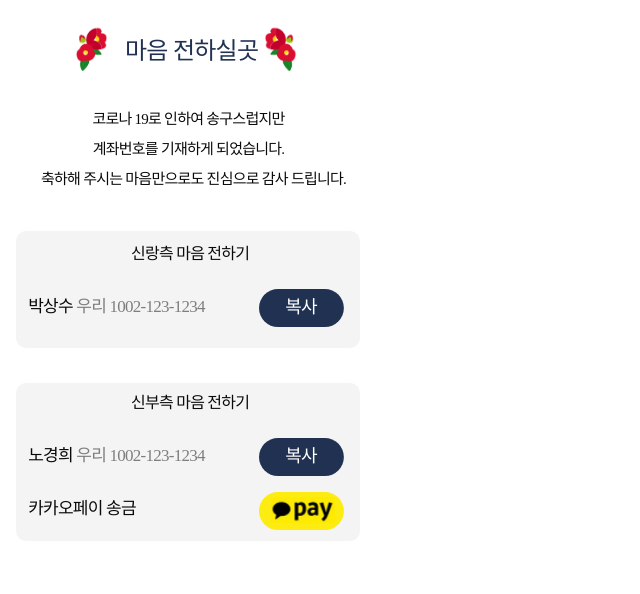
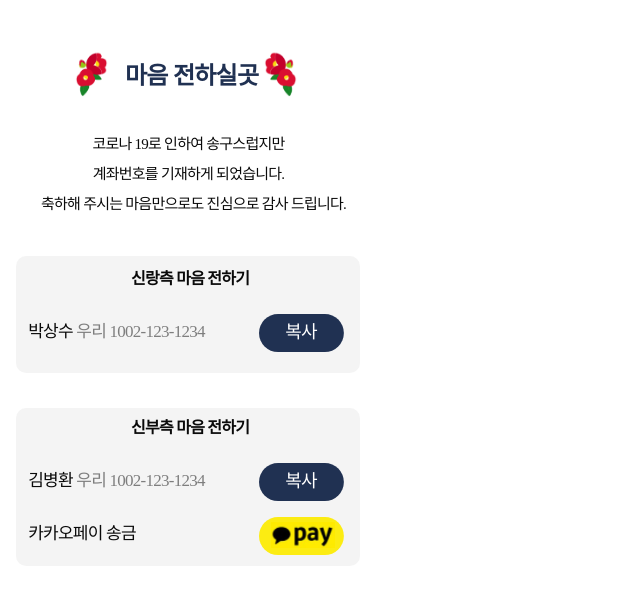
Before and after one commit to ljlwpwp/copy_to_clipboard, a plain HTML site: page index.html in a window 1280 px wide. Shown: the whole page, without its empty margins (0-640 px from the left). Drawn offline with Linux system fonts and the light colour scheme.

Commit message:
Update index.html

```diff
--- a/index.html
+++ b/index.html
@@ -4,16 +4,16 @@
 <meta charset="utf-8"/>
 <meta http-equiv="X-UA-Compatible" content="IE=edge"/>
 <meta name="viewport" content="width=device-width, initial-scale=1.0">
-<title>iPhone X, XS, 11 Pro – 1</title>
+<title>iPhone 6, 7, 8 – 1</title>
 <style id="applicationStylesheet" type="text/css">
 	.mediaViewInfo {
-		--web-view-name: iPhone X, XS, 11 Pro – 1;
-		--web-view-id: iPhone_X_XS_11_Pro__1;
+		--web-view-name: iPhone 6, 7, 8 – 1;
+		--web-view-id: iPhone_6_7_8__1;
 		--web-scale-on-resize: true;
 		--web-enable-deep-linking: true;
 	}
 	:root {
-		--web-view-ids: iPhone_X_XS_11_Pro__1;
+		--web-view-ids: iPhone_6_7_8__1;
 	}
 	* {
 		margin: 0;
@@ -21,14 +21,14 @@
 		box-sizing: border-box;
 		border: none;
 	}
-	#iPhone_X_XS_11_Pro__1 {
+	#iPhone_6_7_8__1 {
 		position: absolute;
 		width: 375px;
-		height: 812px;
+		height: 667px;
 		background-color: rgba(255,255,255,1);
 		overflow: hidden;
-		--web-view-name: iPhone X, XS, 11 Pro – 1;
-		--web-view-id: iPhone_X_XS_11_Pro__1;
+		--web-view-name: iPhone 6, 7, 8 – 1;
+		--web-view-id: iPhone_6_7_8__1;
 		--web-scale-on-resize: true;
 		--web-enable-deep-linking: true;
 	}
@@ -42,7 +42,7 @@
 		width: 344px;
 		height: 117px;
 		left: 16px;
-		top: 231px;
+		top: 256px;
 	}
 	#n_2_ {
 		opacity: 0.302;
@@ -54,7 +54,7 @@
 		width: 344px;
 		height: 158px;
 		left: 16px;
-		top: 383px;
+		top: 408px;
 	}
 	#n_1 {
 		fill: rgba(32,49,82,1);
@@ -65,11 +65,11 @@
 		width: 84.874px;
 		height: 38.124px;
 		left: 259.337px;
-		top: 438.068px;
+		top: 463.068px;
 	}
 	#n__ {
 		left: 131px;
-		top: 246.076px;
+		top: 271.076px;
 		position: absolute;
 		overflow: visible;
 		width: 115px;
@@ -77,19 +77,19 @@
 		line-height: 30px;
 		margin-top: -7px;
 		text-align: left;
-		font-family: NanumSquareRoundR;
+		font-family: NanumSquareRound;
 		font-style: normal;
-		font-weight: normal;
+		font-weight: bold;
 		font-size: 16px;
 		color: rgba(10,10,10,1);
 		letter-spacing: -0.75px;
 	}
-	#n____1002-123-1234 {
+	#n______1002-123-1234 {
 		left: 28.125px;
-		top: 298.906px;
+		top: 323.906px;
 		position: absolute;
 		overflow: visible;
-		width: 195px;
+		width: 201px;
 		white-space: nowrap;
 		line-height: 30px;
 		margin-top: -6.5px;
@@ -101,12 +101,12 @@
 		color: rgba(10,10,10,1);
 		letter-spacing: -0.75px;
 	}
-	#n____1002-123-1234_l {
+	#n______1002-123-1234_l {
 		left: 28.125px;
-		top: 447.654px;
+		top: 472.654px;
 		position: absolute;
 		overflow: visible;
-		width: 195px;
+		width: 201px;
 		white-space: nowrap;
 		line-height: 30px;
 		margin-top: -6.5px;
@@ -120,7 +120,7 @@
 	}
 	#n_ {
 		left: 28.125px;
-		top: 500.484px;
+		top: 525.484px;
 		position: absolute;
 		overflow: visible;
 		width: 105px;
@@ -137,7 +137,7 @@
 	}
 	#n___n {
 		left: 131px;
-		top: 394.824px;
+		top: 419.824px;
 		position: absolute;
 		overflow: visible;
 		width: 115px;
@@ -145,16 +145,16 @@
 		line-height: 30px;
 		margin-top: -7px;
 		text-align: left;
-		font-family: NanumSquareRoundR;
+		font-family: NanumSquareRound;
 		font-style: normal;
-		font-weight: normal;
+		font-weight: bold;
 		font-size: 16px;
 		color: rgba(10,10,10,1);
 		letter-spacing: -0.75px;
 	}
 	#Text {
 		left: 284.639px;
-		top: 446.668px;
+		top: 471.668px;
 		position: absolute;
 		overflow: visible;
 		width: 33px;
@@ -178,11 +178,11 @@
 		width: 84.874px;
 		height: 38.124px;
 		left: 259.337px;
-		top: 289.319px;
+		top: 314.319px;
 	}
 	#Text_q {
 		left: 284.639px;
-		top: 297.919px;
+		top: 322.919px;
 		position: absolute;
 		overflow: visible;
 		width: 33px;
@@ -206,14 +206,14 @@
 		width: 84.874px;
 		height: 38.124px;
 		left: 259.337px;
-		top: 491.764px;
+		top: 516.764px;
 	}
 	#n_2_s {
 		position: absolute;
 		width: 64.089px;
 		height: 25.982px;
 		left: 270.596px;
-		top: 496.969px;
+		top: 521.969px;
 		overflow: visible;
 	}
 	#icon_ {
@@ -221,7 +221,7 @@
 		width: 73px;
 		height: 73px;
 		left: 244px;
-		top: 12px;
+		top: 37px;
 		overflow: visible;
 	}
 	#icon {
@@ -229,12 +229,12 @@
 		width: 73px;
 		height: 73px;
 		left: 55px;
-		top: 12px;
+		top: 37px;
 		overflow: visible;
 	}
 	#n__v {
 		left: 125px;
-		top: 39.081px;
+		top: 64.081px;
 		position: absolute;
 		overflow: visible;
 		width: 127px;
@@ -242,16 +242,16 @@
 		line-height: 42px;
 		margin-top: -9px;
 		text-align: center;
-		font-family: NanumSquareRoundR;
+		font-family: NanumSquareRound;
 		font-style: normal;
-		font-weight: normal;
+		font-weight: bold;
 		font-size: 24px;
 		color: rgba(32,49,82,1);
 		letter-spacing: -0.75px;
 	}
 	#n_19____________ {
 		left: 41px;
-		top: 111.648px;
+		top: 136.648px;
 		position: absolute;
 		overflow: visible;
 		width: 295px;
@@ -3179,7 +3179,7 @@ window.application = new Application();
 </script>
 </head>
 <body>
-<div id="iPhone_X_XS_11_Pro__1">
+<div id="iPhone_6_7_8__1">
 	<svg class="n_2">
 		<rect id="n_2" rx="10" ry="10" x="0" y="0" width="344" height="117">
 		</rect>
@@ -3195,11 +3195,11 @@ window.application = new Application();
 	<div id="n__">
 		<span>신랑측 마음 전하기</span>
 	</div>
-	<div id="n____1002-123-1234">
-		<span>박상수   </span><span style="color:rgba(126,126,126,1);">우리 1002-123-1234</span>
+	<div id="n______1002-123-1234">
+		<span>박상수     </span><span style="color:rgba(126,126,126,1);">우리 1002-123-1234</span>
 	</div>
-	<div id="n____1002-123-1234_l">
-		<span>노경희   </span><span style="color:rgba(126,126,126,1);">우리 1002-123-1234</span>
+	<div id="n______1002-123-1234_l">
+		<span>김병환     </span><span style="color:rgba(126,126,126,1);">우리 1002-123-1234</span>
 	</div>
 	<div id="n_">
 		<span>카카오페이 송금</span>
```
